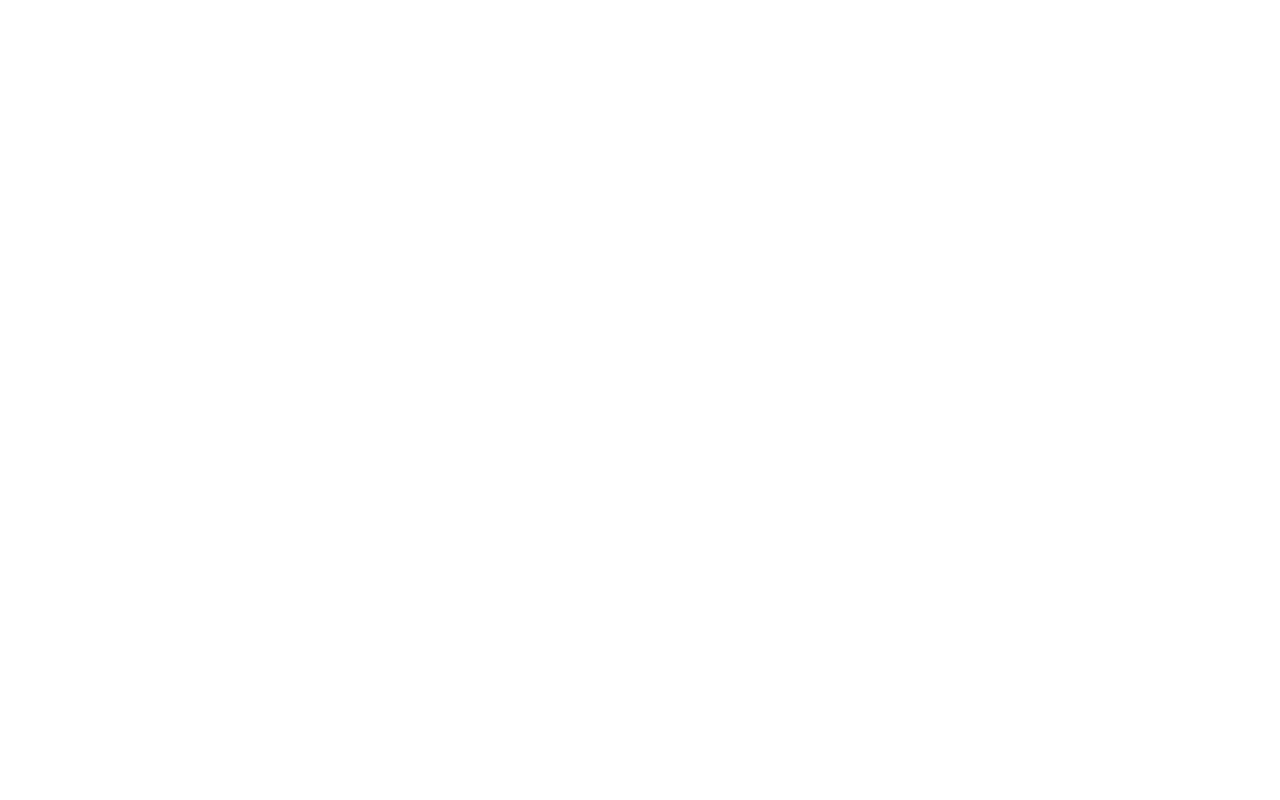
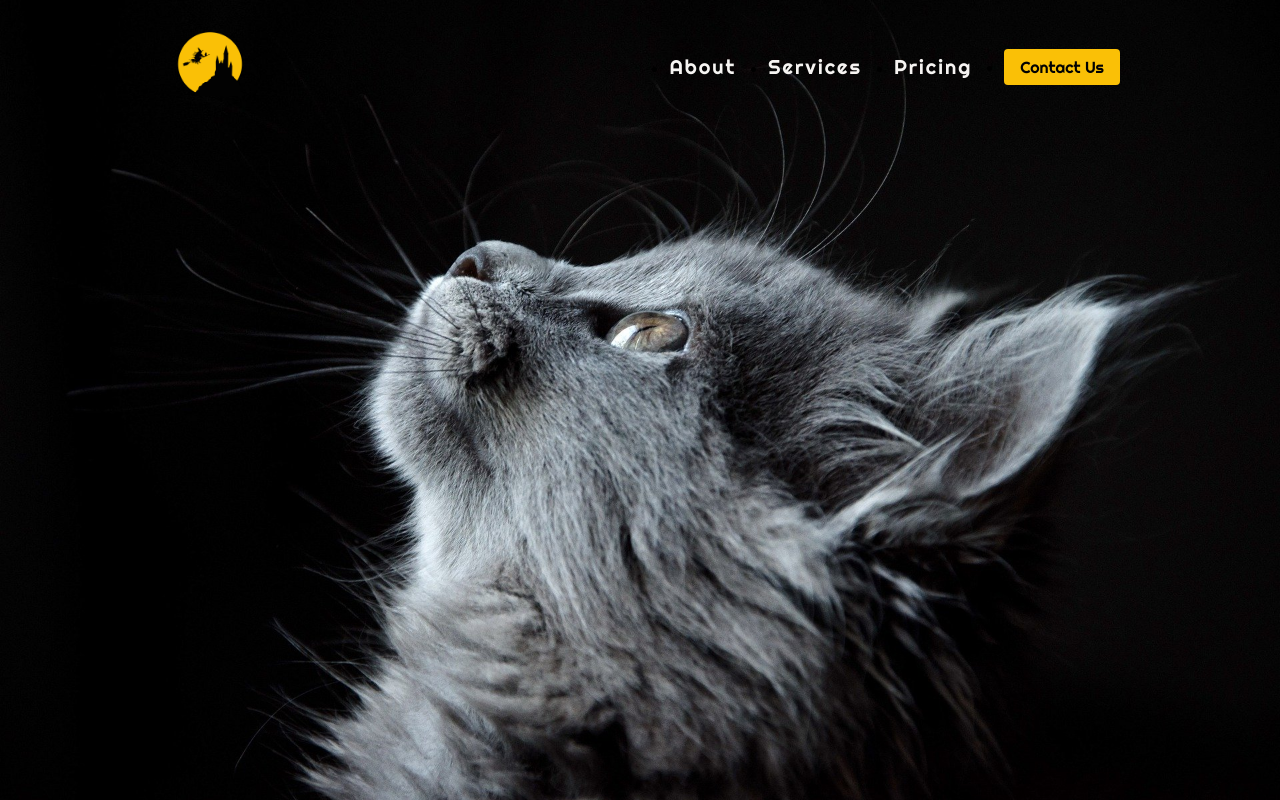
Before and after one commit to ArniWebDev/simple-nav-demo, a plain HTML site: page index.html in a window 1280 px wide. Drawn offline with Linux system fonts and the light colour scheme.

Commit message:
Add desktop style

```diff
--- a/index.html
+++ b/index.html
@@ -0,0 +1,34 @@
+<!DOCTYPE html>
+<html lang="en">
+  <head>
+    <meta charset="UTF-8" />
+    <meta name="viewport" content="width=device-width, initial-scale=1.0" />
+    <link rel="stylesheet" href="./style.css" />
+    <title>Simple Nav Demo</title>
+  </head>
+  <body>
+    <div class="wrapper">
+      <section class="hero-page">
+        <nav>
+          <ul class="nav-list">
+            <li class="nav-item">
+              <a href="#">
+                <img
+                  src="./assets/cat-logo.png"
+                  alt="cat logo"
+                  class="nav-logo"
+                />
+              </a>
+            </li>
+            <li class="nav-item"><a href="#">About</a></li>
+            <li class="nav-item"><a href="#">Services</a></li>
+            <li class="nav-item"><a href="#">Pricing</a></li>
+            <li class="nav-item">
+              <button class="nav-cta-btn">Contact Us</button>
+            </li>
+          </ul>
+        </nav>
+      </section>
+    </div>
+  </body>
+</html>
--- a/style.css
+++ b/style.css
@@ -1,3 +1,5 @@
+@import url("https://fonts.googleapis.com/css2?family=Righteous&display=swap");
+
 :root {
   /* bg color settings */
   --bg-nav-cta-btn: #fac006;
@@ -19,3 +21,66 @@
 html {
   font-family: "Righteous", sans-serif;
 }
+
+.hero-page {
+  height: 100vh;
+  background-image: url("./assets/hero-page-cat.jpg");
+  background-size: cover;
+  background-repeat: no-repeat;
+  background-position: center;
+}
+
+nav {
+  width: 80%;
+  margin: 0 auto;
+}
+
+.nav-list {
+  display: flex;
+  padding: 2rem 0;
+  justify-content: flex-end;
+  align-items: center;
+}
+
+.nav-item {
+  margin-right: 2rem;
+}
+
+.nav-item a {
+  text-decoration: none;
+  color: var(--font-color);
+  font-size: 1.25rem;
+  letter-spacing: 2px;
+}
+
+.nav-item a:hover {
+  opacity: 0.6;
+  transition: opacity 300ms ease-in;
+}
+
+.nav-item:first-of-type {
+  flex-grow: 1;
+  margin-left: 2rem;
+}
+
+.nav-logo {
+  height: 4rem;
+}
+
+.nav-cta-btn {
+  font-family: "Righteous", sans-serif;
+  font-size: 1rem;
+  background-color: var(--bg-nav-cta-btn);
+  color: var(--btn-font-color);
+  border: none;
+  outline: none;
+  cursor: pointer;
+  padding: 0.5rem 1rem;
+  border-radius: var(--radius);
+  transition: transform 300ms ease-in;
+}
+
+.nav-cta-btn:hover {
+  transform: scale(1.1);
+  transition: transform 300ms ease-in;
+}
```
